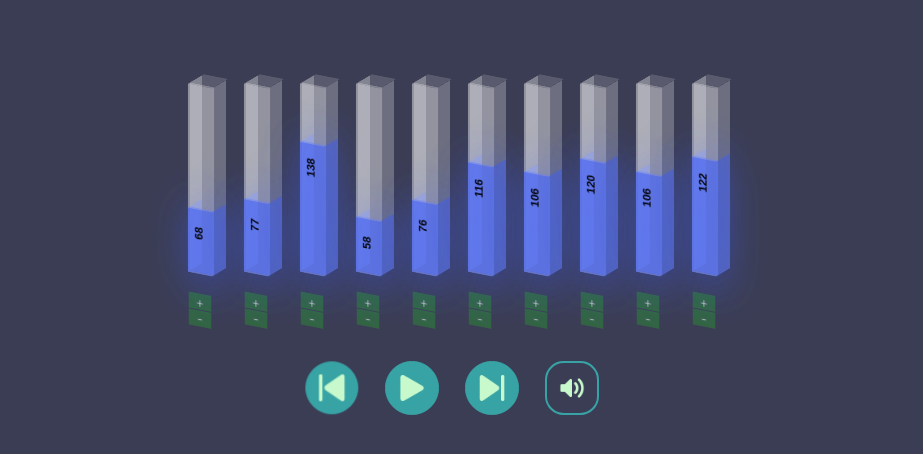
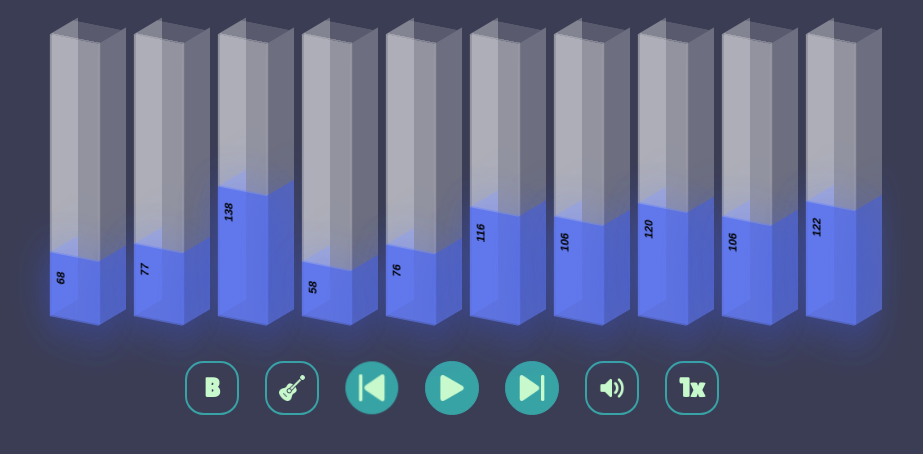
Before and after one commit to santiagosauma/Algorythm, a React (Create React App) app: page /visualizer in a window 1280 px wide. Shown: the top 454 px of the page, without its empty margins (188-1111 px from the left). Built offline with nearby package versions, Linux system fonts and the light colour scheme.

Commit message:
Mix of changes between Bar.js and Visualizer.js

```diff
--- a/src/components/Bar.js
+++ b/src/components/Bar.js
@@ -25,6 +25,7 @@ function Bar({ index, length, color, changeArray }) {
     }
   };
 
+  /*
   const increment = () => {
     let newLen = len + 1;
     if (newLen > 200) newLen = 200;
@@ -38,6 +39,7 @@ function Bar({ index, length, color, changeArray }) {
     setLen(newLen);
     changeArray(index, newLen);
   };
+  */
 
   return (
     <div className={`bar color-${color}`} style={{ '--bar-height': `${len}px` }}>
@@ -62,10 +64,13 @@ function Bar({ index, length, color, changeArray }) {
       <div className="side back">
         <div className="color-bar back-color-bar"></div>
       </div>
+
+      {/*
       <div className="quantity-nav">
         <div className="quantity-button quantity-up" onClick={increment}>+</div>
         <div className="quantity-button quantity-down" onClick={decrement}>-</div>
       </div>
+      */}
     </div>
   );
 }
--- a/src/components/Visualizer.js
+++ b/src/components/Visualizer.js
@@ -116,7 +116,6 @@ class Visualizer extends Component {
             currentStep: currentStep + 1,
           });
         }
-        // Si llegamos al último paso, detener la reproducción
         if (currentStep === steps.length - 1) {
           this.setState({
             isPlaying: false
@@ -224,6 +223,12 @@ class Visualizer extends Component {
         </div>
         <div className="control-pannel">
           <div className="control-buttons">
+            <button className="controller volume">
+              <span className="text-preview">B</span>
+            </button>
+            <button className="controller volume">
+              <img src={process.env.PUBLIC_URL + '/resources/guitar-instrument.png'} alt="Instrumento" />
+            </button>
             <button className="controller previous" onClick={this.previousStep}>
               <img src={process.env.PUBLIC_URL + '/resources/next.png'} alt="Previous" />
             </button>
@@ -234,6 +239,9 @@ class Visualizer extends Component {
             <button className="controller volume" onClick={this.toggleVolume}>
               <img src={process.env.PUBLIC_URL + this.getVolumeIcon()} alt="Volume" />
             </button>
+            <button className="controller volume">
+              <span className="text-preview">1x</span>
+            </button>
           </div>
         </div>
         <div className="pannel"></div>
--- a/src/components/styles/Bar.css
+++ b/src/components/styles/Bar.css
@@ -1,7 +1,7 @@
 .bar {
     --bar-height: 0px;
-    height: 200px;
-    width: 2em;
+    height: 300px;
+    width: 4em;
     margin: 0 1em;
     transform-style: preserve-3d;
     transform: rotateX(-20deg) rotateY(-30deg);
@@ -31,14 +31,14 @@
 }
 
 .top {
-    height: 32px;
+    height: 47px;
     transform-origin: top;
     transform: rotateX(-90deg);
     background: rgba(254, 254, 254, 0.15);
 }
 
 .bottom {
-    height: 4px;
+    height: 0px;
     transform-origin: top;
     transform: translateY(200px) rotateX(-90deg);
 }
--- a/src/components/styles/Visualizer.css
+++ b/src/components/styles/Visualizer.css
@@ -1,3 +1,5 @@
+@import url('https://fonts.googleapis.com/css2?family=Lilita+One&display=swap');
+
 .App {
   text-align: center;
 }
@@ -76,3 +78,11 @@
   justify-content: center;
   align-items: center;
 }
+
+.text-preview {
+  font-family: 'Lilita One', cursive;
+  font-size: 2em;
+  font-weight: bold;
+  color: #C7F9CC;
+  text-align: center;
+}
```
